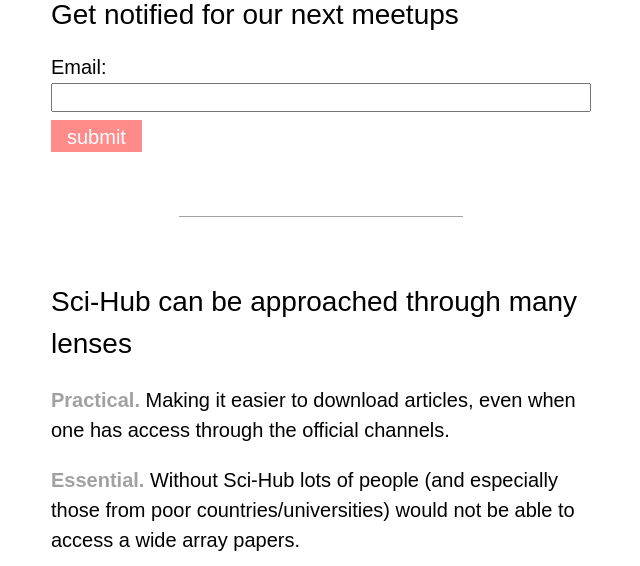
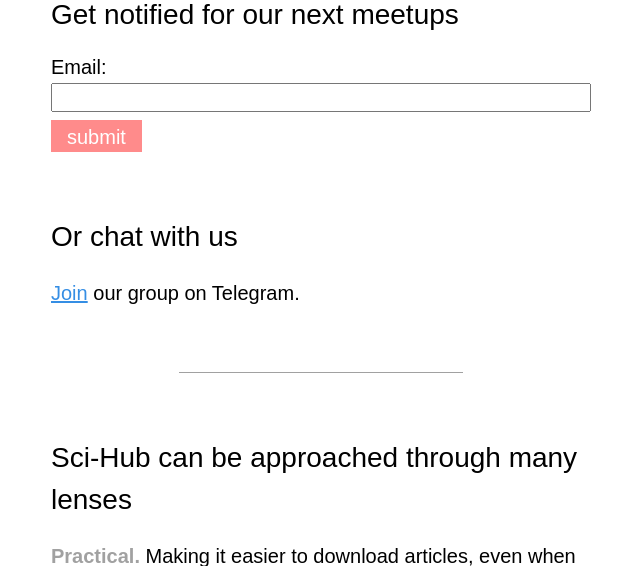
Before and after one commit to sirodoht/cyanblue, a Django app: page / in a window 1280 px wide. Shown: the part 1232-1798 px from the top of the page, without its empty margins (319-959 px from the left). Run offline with Django 3.2, Linux system fonts and the light colour scheme; data that the repository does not hold is empty.

Commit message:
add telegram group on index

```diff
--- a/main/templates/main/index.html
+++ b/main/templates/main/index.html
@@ -58,6 +58,14 @@
 
     {% include "partials/subscribe.html" %}
 
+    <div>
+        <h2>Or chat with us</h2>
+        <p>
+            <a href="https://t.me/joinchat/m0ekkLLYgD03MGU8">Join</a>
+            our group on Telegram.
+        </p>
+    </div>
+
     <hr>
 
     {% include "partials/lenses.html" %}
```
